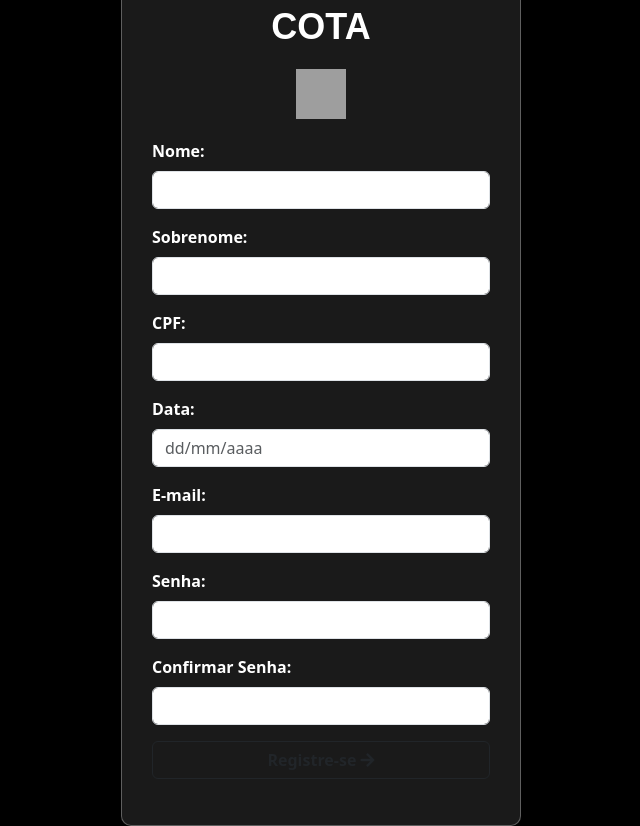
After one commit to Playershelby/CotaGO, a Flask app: page /cadastro in a window 1280 px wide. The commit adds this page. Shown: the whole page, without its empty margins (319-959 px from the left). Run offline with Flask 3, Linux system fonts and the light colour scheme; parts of the project's set-up code (start-up, migrations or seed data) failed here and were passed over; grey boxes are pictures that could not be loaded.

Commit message:
upgrade --all

```diff
--- a/app.py
+++ b/app.py
@@ -26,9 +26,25 @@ def validar_dados(data, campos_obrigatorios):
 def home_page():
     return render_template('Login.html')
 
+#Rota para a pagina Login
+@app.route('/login', methods=['POST'])
+def login():
+    login = request.form.get('login')
+    password = request.form.get('password')
+
+    # Aqui você pode adicionar a lógica de autenticação
+    if login == "admin" and password == "senha":  # Exemplo de autenticação
+        return redirect(url_for('cadastro_page'))  # Redireciona para a página de cadastro
+    else:
+        return "Login ou senha incorretos", 401  # Retorna erro se as credenciais estiverem erradas
+
+
 @app.route('/cadastro')
 def cadastro_page():
     return render_template('Cadastro.html')
+
+if __name__ == '__main__':
+    app.run(debug=True)
 
 # Rotas para Cotações
 @app.route('/cotações', methods=['POST'])
--- a/static/StyleCad.css
+++ b/static/StyleCad.css
@@ -0,0 +1,40 @@
+body {
+    background-color: #000;
+    display: flex;
+    justify-content: center;
+    align-items: center;
+    height: 100vh;
+    margin: 0;
+    width: 100vw;
+    overflow: hidden;
+}
+.form-container {
+    background: rgba(255, 255, 255, 0.1); /* White with transparency */
+    padding: 30px;
+    border-radius: 10px;
+    box-shadow: 0 0 10px rgba(0, 0, 0, 0.1);
+    width: 100%;
+    max-width: 400px;
+    backdrop-filter: blur(15px); /* Blur effect */
+    border: 1px solid rgba(255, 255, 255, 0.3); /* Border to enhance glass effect */
+}
+.form-container h1 {
+    font-family: Arial, sans-serif;
+    font-size: 36px;
+    font-weight: bold;
+    text-align: center;
+    margin-bottom: 20px;
+    color: white;
+}
+.form-container img {
+    display: block;
+    margin: 0 auto 20px;
+}
+.form-container .form-label {
+    font-weight: bold;
+    color: white;
+}
+.form-container .btn {
+    width: 100%;
+    font-weight: bold;
+}
--- /dev/null
+++ b/templates/Cadastro.html
@@ -0,0 +1,66 @@
+<html>
+ <head>
+  <title>
+   Registration Form
+  </title>
+  <link crossorigin="anonymous" href="https://cdn.jsdelivr.net/npm/bootstrap@5.3.2/dist/css/bootstrap.min.css" integrity="sha384-T3c6CoIi6uLrA9TneNEoa7RxnatzjcDSCmG1MXxSR1GAsXEV/Dwwykc2MPK8M2HN" rel="stylesheet"/>
+  <link href="https://cdnjs.cloudflare.com/ajax/libs/font-awesome/5.15.3/css/all.min.css" rel="stylesheet"/>
+  <link rel="stylesheet" href="/static/StyleCad.css">
+ </head>
+ <body>
+    <div class="form-container">
+        <h1>
+            COTA
+        </h1>
+        <img alt="GO logo" height="50" src="https://storage.googleapis.com/a1aa/image/n2zWL69zRMsBEGIPKmxJ-5aQFlBb7xwDqUfOKWzVags.jpg" width="50"/>
+        <form>
+        <div class="mb-3">
+            <label class="form-label" for="nome">
+            Nome:
+            </label>
+            <input class="form-control" id="nome" placeholder="" type="text"/>
+            </div>
+            <div class="mb-3">
+                <label class="form-label" for="sobrenome">
+                    Sobrenome:
+                </label>
+                <input class="form-control" id="sobrenome" placeholder="" type="text"/>
+            </div>
+            <div class="mb-3">
+                    <label class="form-label" for="cpf">
+                        CPF:
+                    </label>
+                <input class="form-control" id="cpf" placeholder="" type="text"/>
+            </div>
+            <div class="mb-3">
+                <label class="form-label" for="data">
+                    Data:
+                </label>
+                <input class="form-control" id="data" placeholder="dd/mm/aaaa" type="text"/>
+            </div>
+            <div class="mb-3">
+                <label class="form-label" for="email">
+                    E-mail:
+                </label>
+                <input class="form-control" id="email" placeholder="" type="email"/>
+            </div>
+            <div class="mb-3">
+                <label class="form-label" for="senha">
+                    Senha:
+                </label>
+                <input class="form-control" id="senha" placeholder="" type="password"/>
+            </div>
+            <div class="mb-3">
+                <label class="form-label" for="confirmar-senha">
+                    Confirmar Senha:
+                </label>
+                <input class="form-control" id="confirmar-senha" placeholder="" type="password"/>
+            </div>
+            <button class="btn btn-outline-dark" type="submit">
+                Registre-se
+                <i class="fas fa-arrow-right"></i>
+            </button>
+        </form>
+    </div>
+ </body>
+</html>
```
Also changed, not shown: static/StyleLogin.css (+47 -8 lines), tamplates/Cadastro.html (deleted, +0 -87 lines), tamplates/Login.html (deleted, +0 -31 lines), templates/Login.html (added, +30 -0 lines), static/index.js (renamed from index.js), 4 other files.
